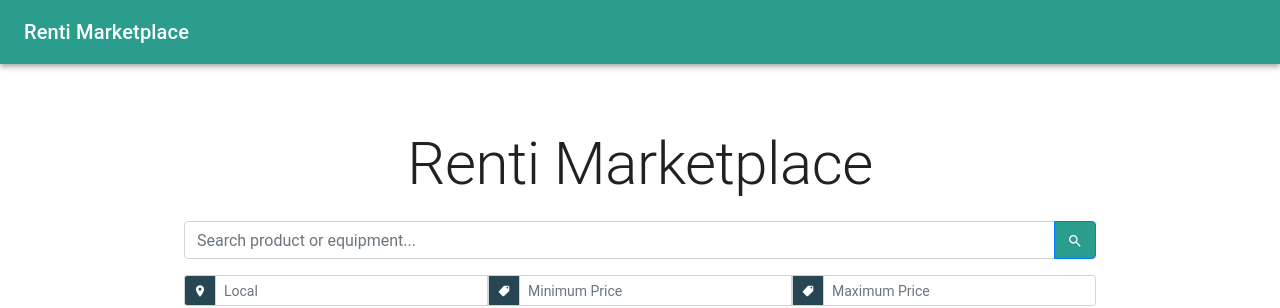
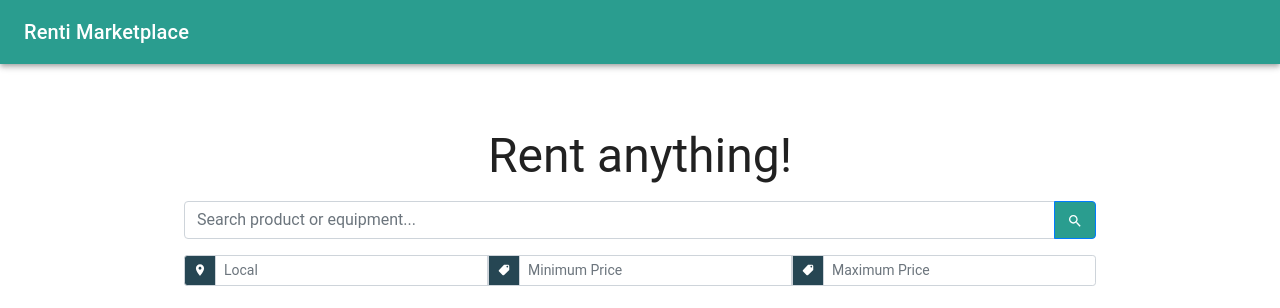
Before and after one commit to renti-software/frontend-web, a React (Create React App) app in the folder renti/: page / in a window 1280 px wide. Shown: the top 308 px of the page. Built offline with nearby package versions, Linux system fonts and the light colour scheme.

Commit message:
Small changes made to UI

```diff
--- a/renti/src/Marketplace.js
+++ b/renti/src/Marketplace.js
@@ -110,8 +110,8 @@ export default function Marketplace() {
         {/* Hero unit */}
         <div className={classes.heroContent}>
           <Container maxWidth="md">
-            <Typography component="h1" variant="h2" align="center" color="textPrimary" gutterBottom>
-              Renti Marketplace
+            <Typography component="h4" variant="h3" align="center" color={colors.secondary} gutterBottom>
+              Rent anything!
             </Typography>
             <div>
               <InputGroup className="mb-3">
```
